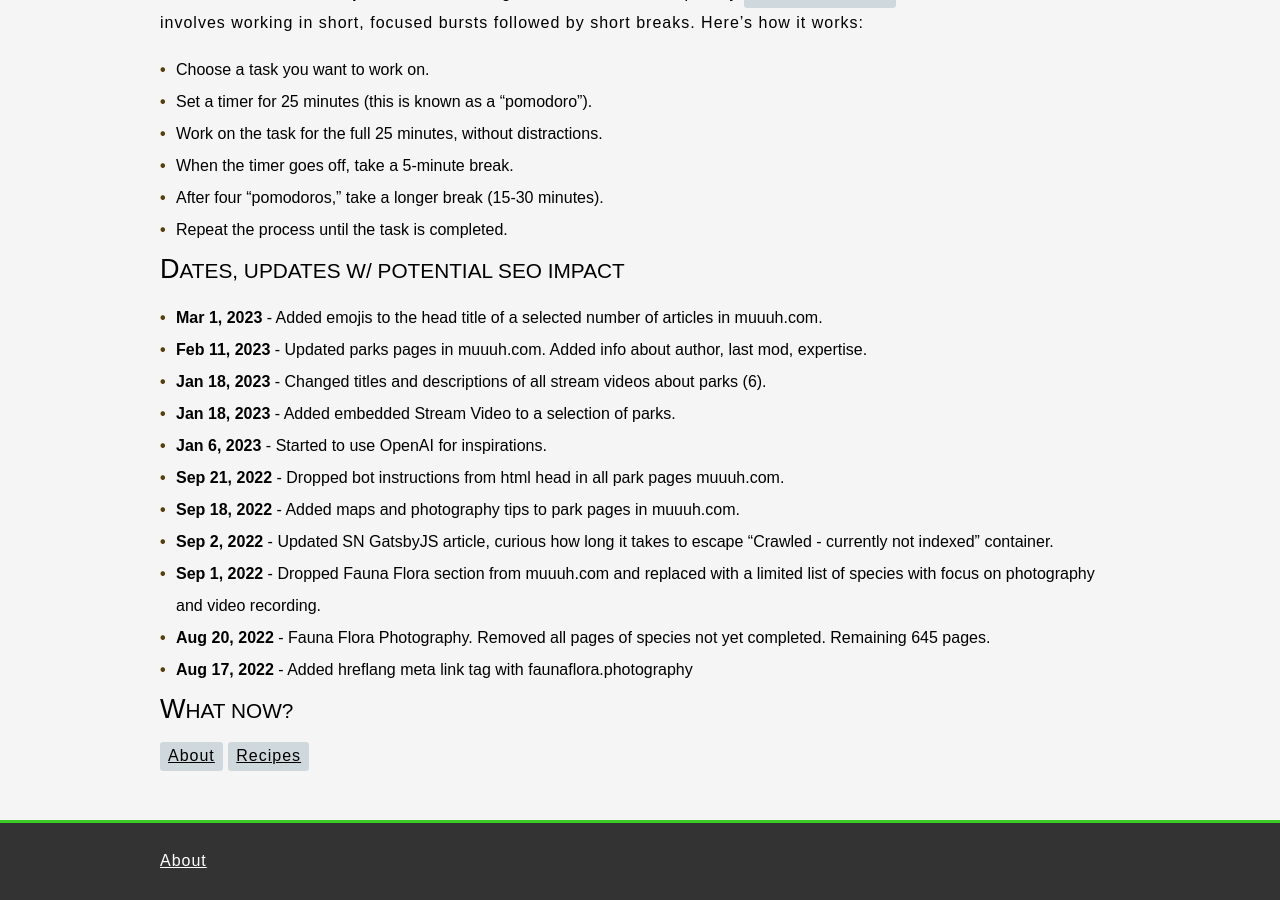
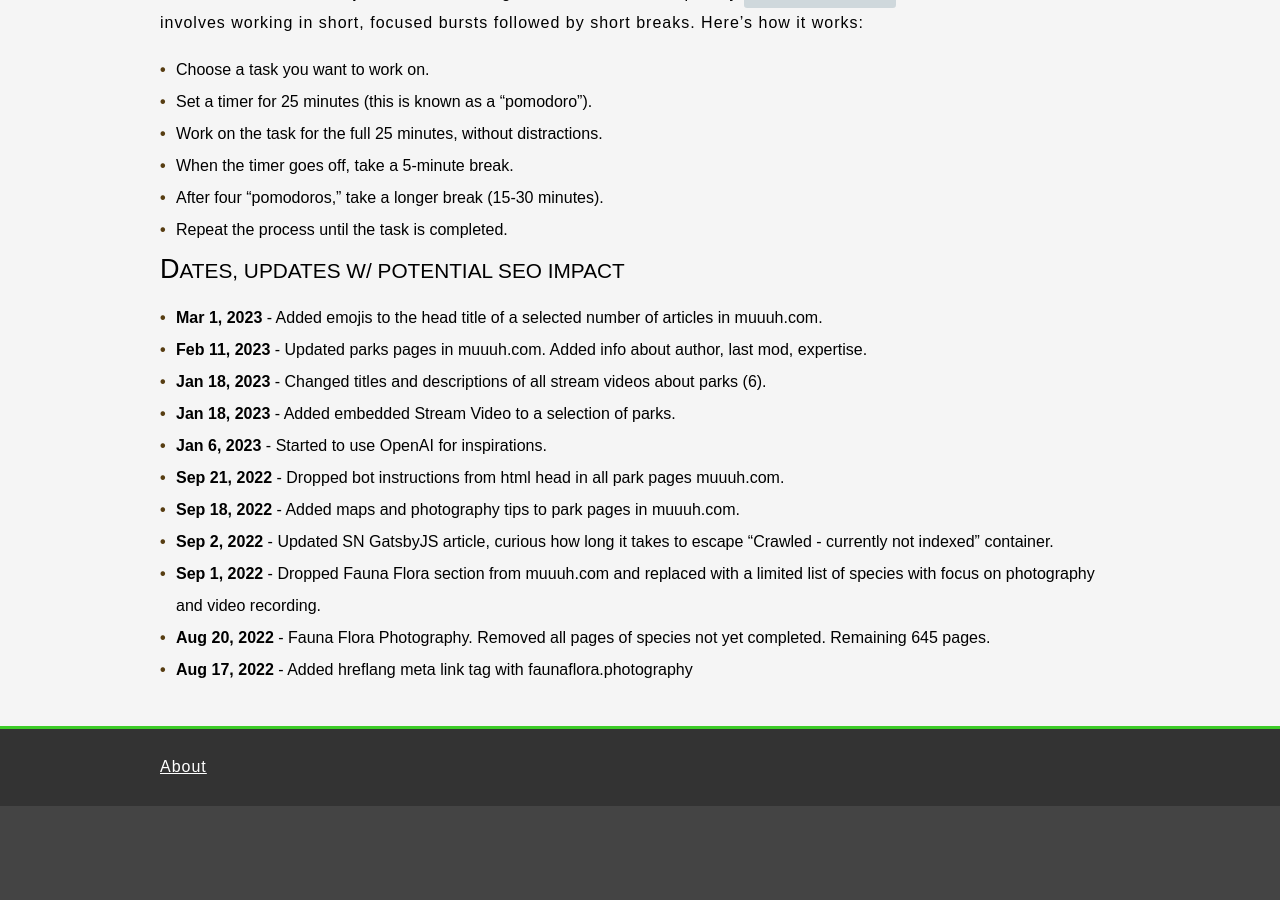
Before and after one commit to KHMuller/khmuller.github.io, a Jekyll site: the page built from index.md, in a window 1280 px wide and 900 px high, scrolled down 983 px. Built offline with Jekyll 4.4.1, drawn with Linux system fonts in a browser that asks for light colours; after the commit the page ends 1789 px from its top, so only the background shows below that.

Commit message:
debugging 2

```diff
--- a/index.md
+++ b/index.md
@@ -52,8 +52,3 @@ ChatGPT: "I apologize for the confusion and any inaccuracies in my previous resp
 - **Sep  1, 2022** - Dropped Fauna Flora section from muuuh.com and replaced with a limited list of species with focus on photography and video recording.
 - **Aug 20, 2022** - Fauna Flora Photography. Removed all pages of species not yet completed. Remaining 645 pages.
 - **Aug 17, 2022** - Added hreflang meta link tag with faunaflora.photography
-
-## What Now?
-
-[About](/about/ "About")
-[Recipes](/recipes/ "Recipes")
```
